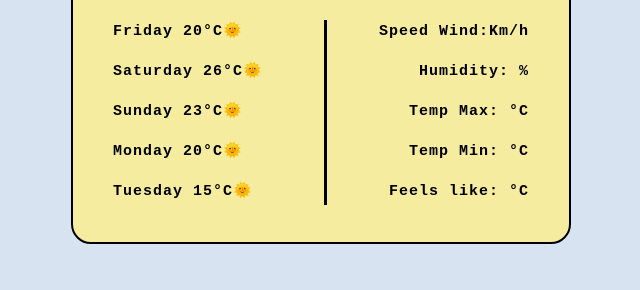
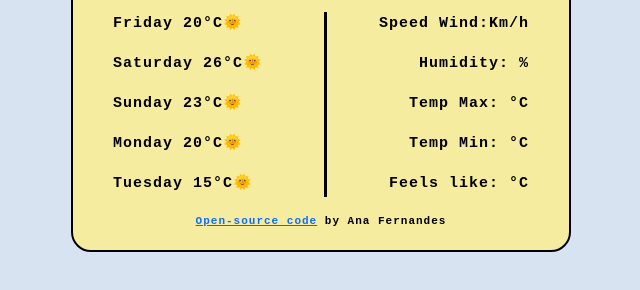
Before and after one commit to Annatere/Weather-app, a website built with Parcel: page index.html in a window 1280 px wide. Shown: the part 500-790 px from the top of the page, without its empty margins (319-959 px from the left). Built offline with nearby package versions, Linux system fonts and the light colour scheme.

Commit message:
link github

```diff
--- a/index.html
+++ b/index.html
@@ -90,6 +90,9 @@
           <br />
           <div>Feels like:<span id="feel"> </span>°C</div>
         </div>
+        </div>
+        <div id="github">
+          <a href="https://github.com/Annatere/Weather-app">Open-source code</a> by Ana Fernandes</div>
       </div>
     </div>
 
--- a/src/style.css
+++ b/src/style.css
@@ -70,3 +70,9 @@ body {
   margin-left: -3px;
   margin-top: 0px;
 }
+#github{
+  font-size: 11px;
+  text-align: center;
+  margin-top: 19px;
+  margin-bottom: -20px;
+}
```
